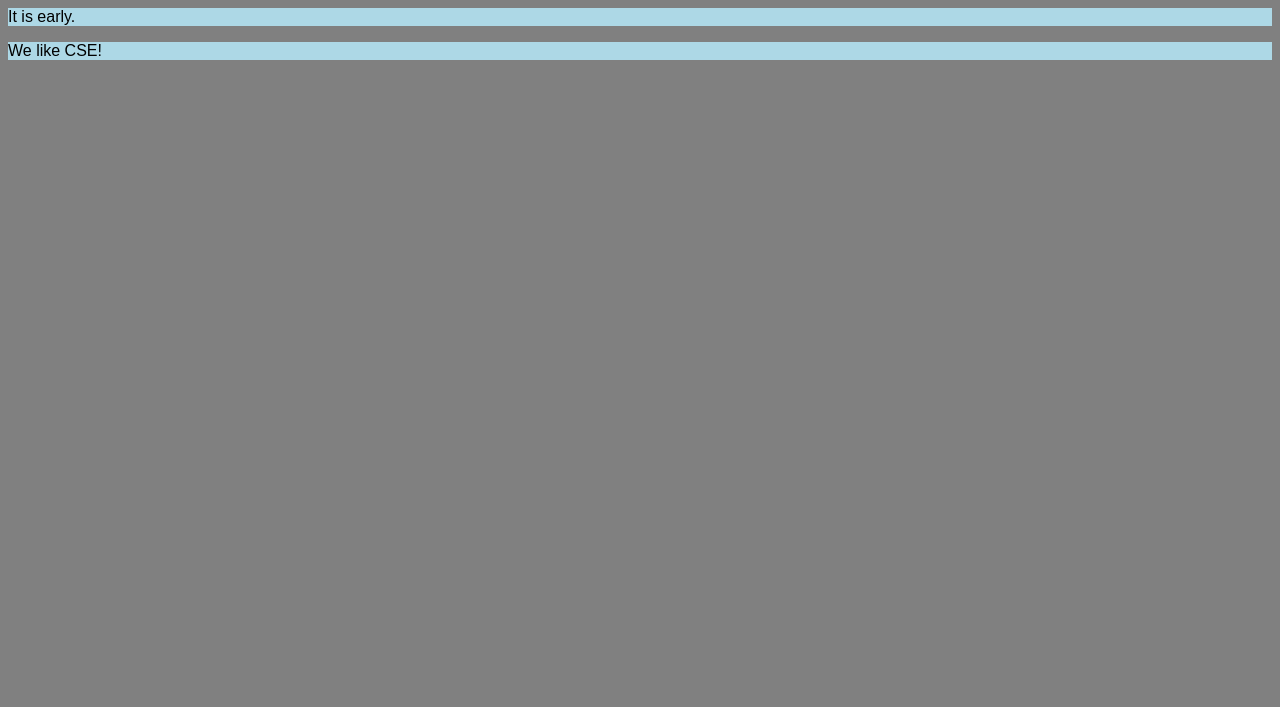
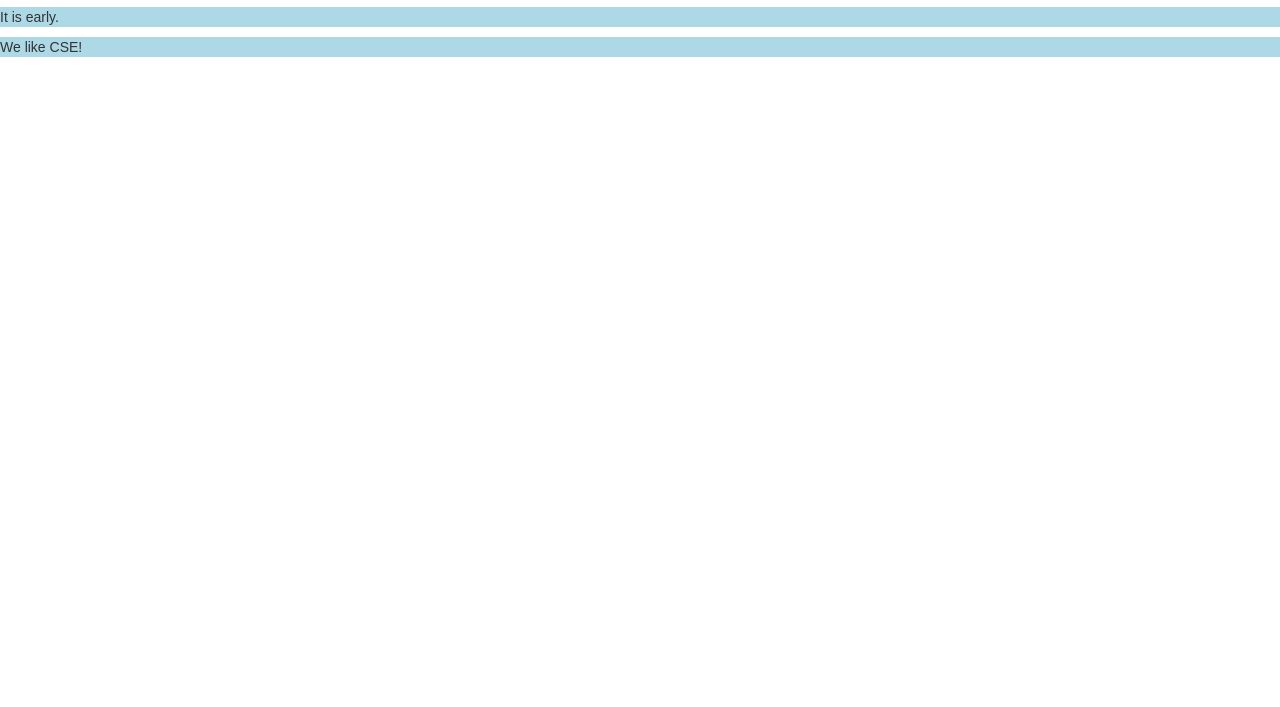
Before and after one commit to ahughes6/ahughes6.github.io, a plain HTML site: page index.html in a window 1280 px wide. Shown: the part 93-800 px from the top of the page. Drawn offline with nearby package versions, Linux system fonts and the light colour scheme.

Commit message:
Added Bootstrap

```diff
--- a/index.html
+++ b/index.html
@@ -2,7 +2,7 @@
 
 <head>
   <link rel="stylesheet" type="text/css" href="style.css">
-
+  <link rel="stylesheet" href="https://maxcdn.bootstrapcdn.com/bootstrap/3.3.7/css/bootstrap.min.css" integrity="sha384-BVYiiSIFeK1dGmJRAkycuHAHRg32OmUcww7on3RYdg4Va+PmSTsz/K68vbdEjh4u" crossorigin="anonymous">
 </head>
 <body>
   <h1>
```
